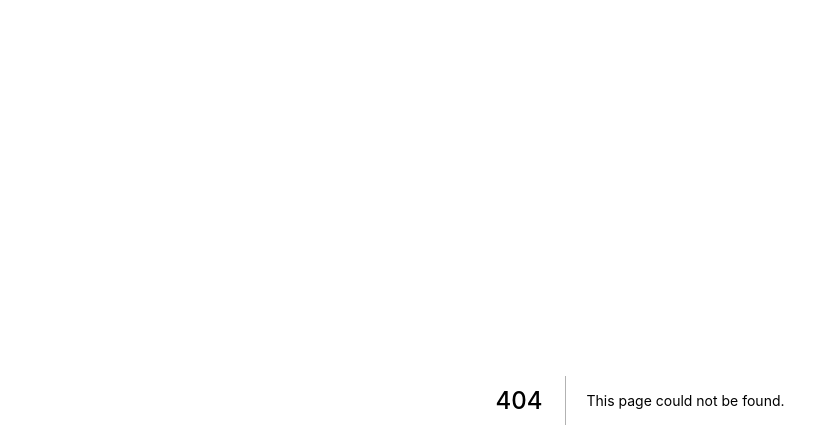
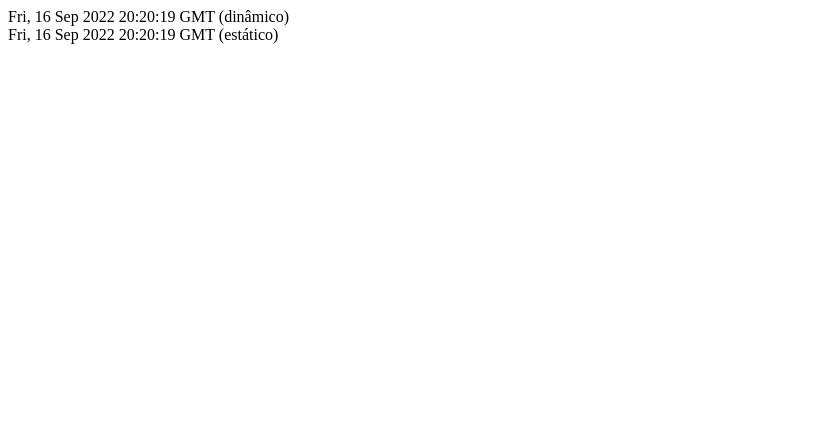
Before and after one commit to LucasCapucci/ideia-unica, a Next.js app: page /tempo in a window 1280 px wide. Before the commit this address had no page. Shown: the top 448 px of the page, without its empty margins (0-839 px from the left). Built offline with nearby package versions, Linux system fonts and the light colour scheme.

Commit message:
test getStaticProps

```diff
--- /dev/null
+++ b/pages/tempo.js
@@ -0,0 +1,25 @@
+function Tempo(props){
+    const dynamicDate = new Date();
+    const dynamicDateString = dynamicDate.toGMTString();
+
+    return (
+        <div>
+            <div>{dynamicDateString} (dinâmico)</div>
+            <div>{props.staticDateString} (estático)</div>
+        </div>
+
+    )
+}
+
+export function getStaticProps() {
+    const staticDate = new Date();
+    const staticDateString = staticDate.toGMTString();
+
+    return {
+        props: {
+            staticDateString
+        }
+    }
+}
+
+export default Tempo;
```
